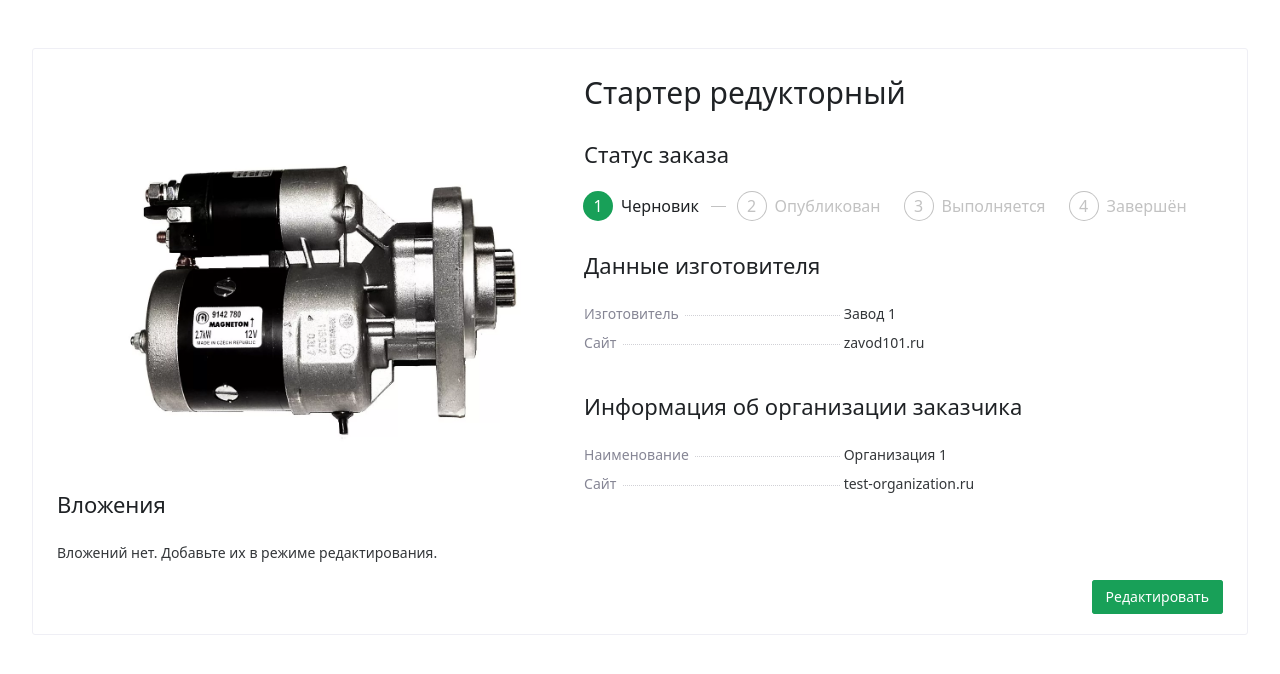
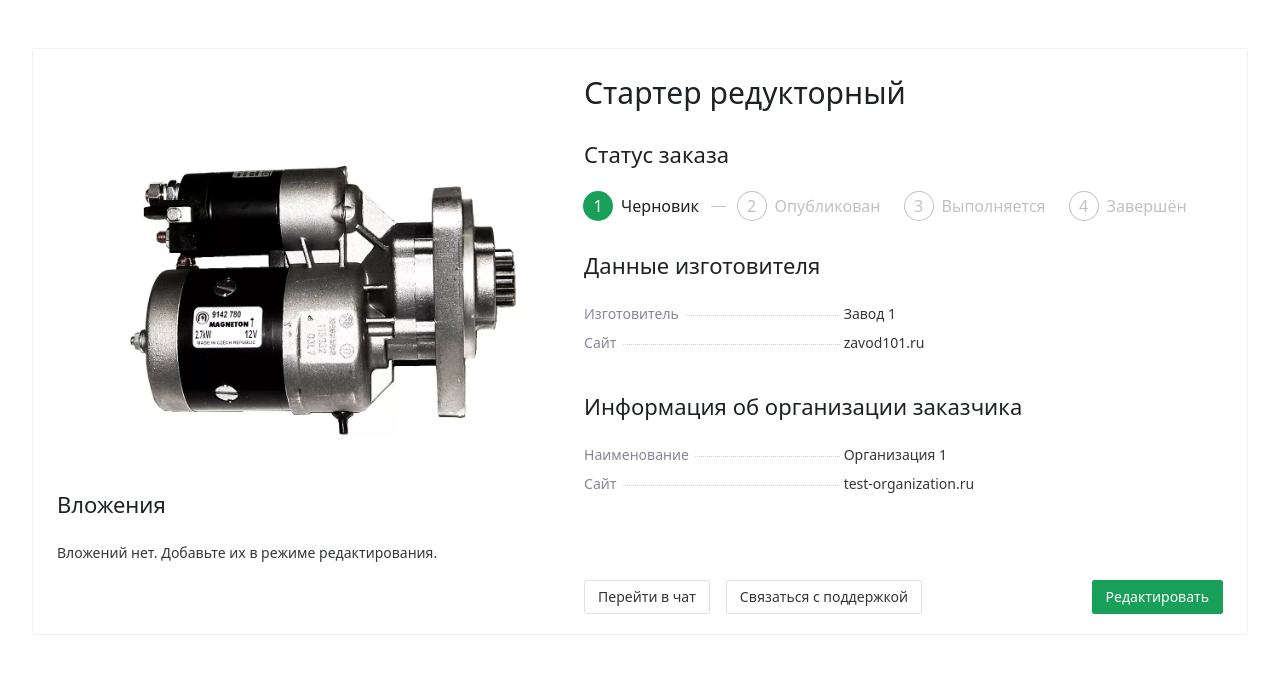
Before and after one commit to FreshHead/order-detail-task, a Vue app: page / in a window 1280 px wide. Shown: the top 674 px of the page. Built offline with nearby package versions, Linux system fonts and the light colour scheme.

Commit message:
Дополнительные кнопки и сохранение данных в localStorage

```diff
--- a/src/components/Order.vue
+++ b/src/components/Order.vue
@@ -57,6 +57,10 @@ const currentStep = computed(() => statusStepsMap[order.value.status]);
       <OrderProp v-if="order.customer.website" label="Сайт" :value="order.customer.website" />
     </div>
     <div class="order__buttons">
+      <div class="buttons__additional-buttons">
+        <n-button>Перейти в чат</n-button>
+        <n-button>Связаться с поддержкой</n-button>
+      </div>
       <n-button type="primary" @click="$emit('edit')">Редактировать </n-button>
     </div>
   </div>
@@ -72,7 +76,12 @@ const currentStep = computed(() => statusStepsMap[order.value.status]);
 .order__buttons {
   grid-column: 2;
   display: flex;
-  justify-content: flex-end;
+  justify-content: space-between;
+}
+
+.buttons__additional-buttons {
+  display: flex;
+  gap: 1rem;
 }
 
 .order__attachment {
--- a/src/stores/orderStore.ts
+++ b/src/stores/orderStore.ts
@@ -3,9 +3,10 @@ import { Status } from '@/types/Status';
 import { defineStore } from 'pinia';
 import { ref } from 'vue';
 import imageUrl from '@/assets/images/starter.webp';
+import { useLocalStorage } from '@vueuse/core';
 
 export const useOrderStore = defineStore('order', () => {
-  const order = ref<Order>({
+  const order = useLocalStorage<Order>('order', {
     title: 'Стартер редукторный',
     status: Status.Draft,
     image: {
```
